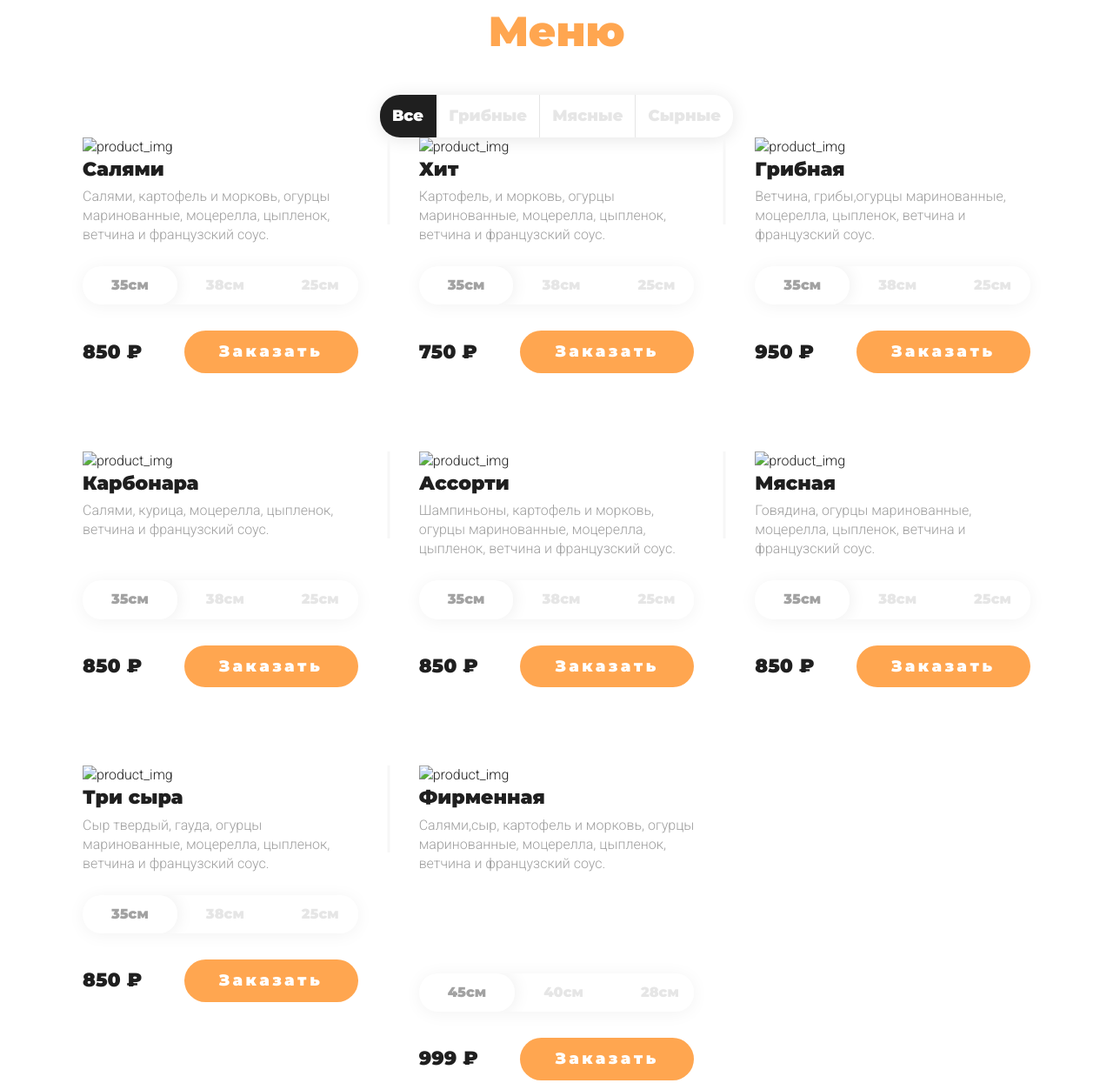
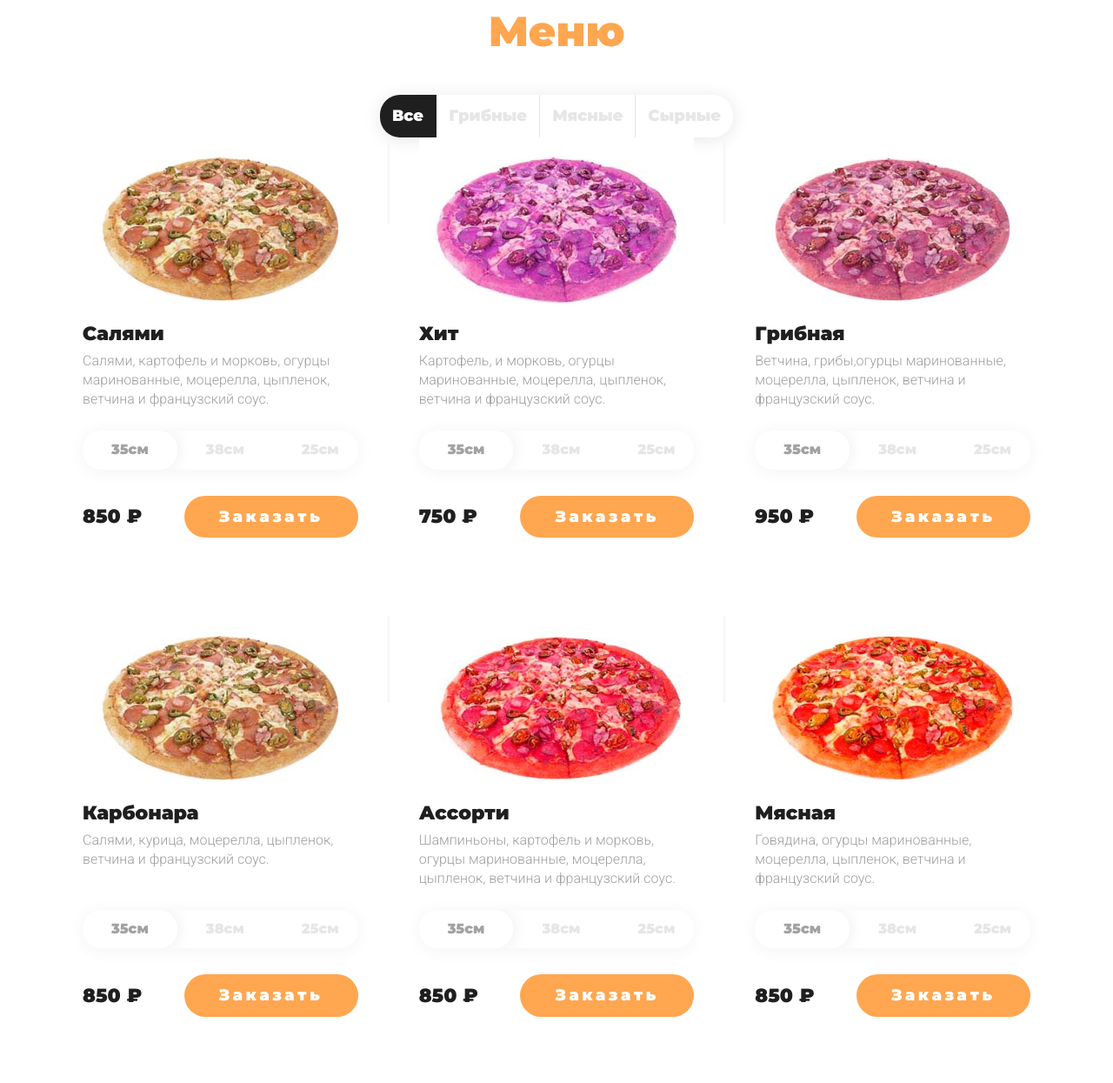
Before and after one commit to Samasus85/first_site, a plain HTML site: page index.html in a window 1280 px wide. Shown: the part 907-2152 px from the top of the page at 87% size. Drawn offline with Linux system fonts and the light colour scheme.

Commit message:
Изменен путь до файла

```diff
--- a/index.html
+++ b/index.html
@@ -102,7 +102,7 @@
             <div class="catalog">
                 <div class="catalog__item">
                     <div class="product catalog_product">
-                        <img src="/first/img/section_catalog/pizza1.jpg" alt="product_img">
+                        <img src="/img/section_catalog/pizza1.jpg" alt="product_img">
                         <div class="product__content">
                             <h3 class="product__title">Салями</h3>
                             <p class="product_description">Салями, картофель и морковь, огурцы маринованные, моцерелла, цыпленок, ветчина и французский соус.</p>
@@ -125,7 +125,7 @@
                 </div>
                 <div class="catalog__item">
                     <div class="product catalog_product">
-                        <img src="/first/img/section_catalog/pizza7.jpg" alt="product_img">
+                        <img src="/img/section_catalog/pizza7.jpg" alt="product_img">
                         <div class="product__content">
                             <h3 class="product__title">Хит</h3>
                             <p class="product_description">Картофель, и морковь, огурцы маринованные, моцерелла,
@@ -149,7 +149,7 @@
                 </div>
                 <div class="catalog__item">
                     <div class="product catalog_product">
-                        <img src="/first/img/section_catalog/pizza2.jpg" alt="product_img">
+                        <img src="/img/section_catalog/pizza2.jpg" alt="product_img">
                         <div class="product__content">
                             <h3 class="product__title">Грибная</h3>
                             <p class="product_description">Ветчина, грибы,огурцы маринованные, моцерелла, цыпленок,
@@ -173,7 +173,7 @@
                 </div>
                 <div class="catalog__item">
                     <div class="product catalog_product">
-                        <img src="/first/img/section_catalog/pizza1.jpg" alt="product_img">
+                        <img src="/img/section_catalog/pizza1.jpg" alt="product_img">
                         <div class="product__content">
                             <h3 class="product__title">Карбонара</h3>
                             <p class="product_description">Салями, курица, моцерелла, цыпленок, ветчина и французский
@@ -197,7 +197,7 @@
                 </div>
                 <div class="catalog__item">
                     <div class="product catalog_product">
-                        <img src="/first/img/section_catalog/pizza4.jpg" alt="product_img">
+                        <img src="/img/section_catalog/pizza4.jpg" alt="product_img">
                         <div class="product__content">
                             <h3 class="product__title">Ассорти</h3>
                             <p class="product_description">Шампиньоны, картофель и морковь, огурцы маринованные,
@@ -221,7 +221,7 @@
                 </div>
                 <div class="catalog__item">
                     <div class="product catalog_product">
-                        <img src="/first/img/section_catalog/pizza5.jpg" alt="product_img">
+                        <img src="/img/section_catalog/pizza5.jpg" alt="product_img">
                         <div class="product__content">
                             <h3 class="product__title">Мясная</h3>
                             <p class="product_description">Говядина, огурцы маринованные, моцерелла, цыпленок, ветчина и
@@ -245,7 +245,7 @@
                 </div>
                 <div class="catalog__item">
                     <div class="product catalog_product">
-                        <img src="/first/img/section_catalog/pizza6.jpg" alt="product_img">
+                        <img src="/img/section_catalog/pizza6.jpg" alt="product_img">
                         <div class="product__content">
                             <h3 class="product__title">Три сыра</h3>
                             <p class="product_description">Сыр твердый, гауда, огурцы маринованные, моцерелла, цыпленок,
@@ -269,7 +269,7 @@
                 </div>
                 <div class="catalog__item">
                     <div class="product catalog_product">
-                        <img src="/first/img/section_catalog/pizza3.jpg" alt="product_img">
+                        <img src="/img/section_catalog/pizza3.jpg" alt="product_img">
                         <div class="product__content">
                             <h3 class="product__title">Фирменная</h3>
                             <p class="product_description">Салями,сыр, картофель и морковь, огурцы маринованные,
```
